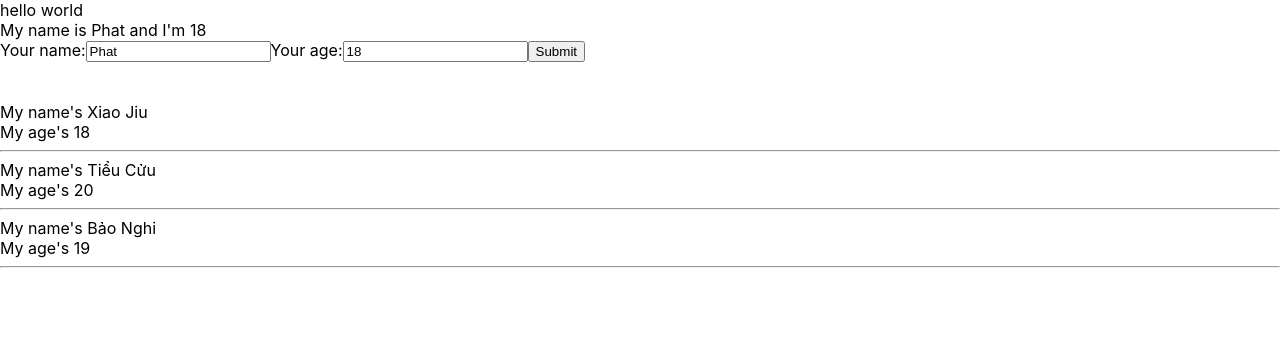
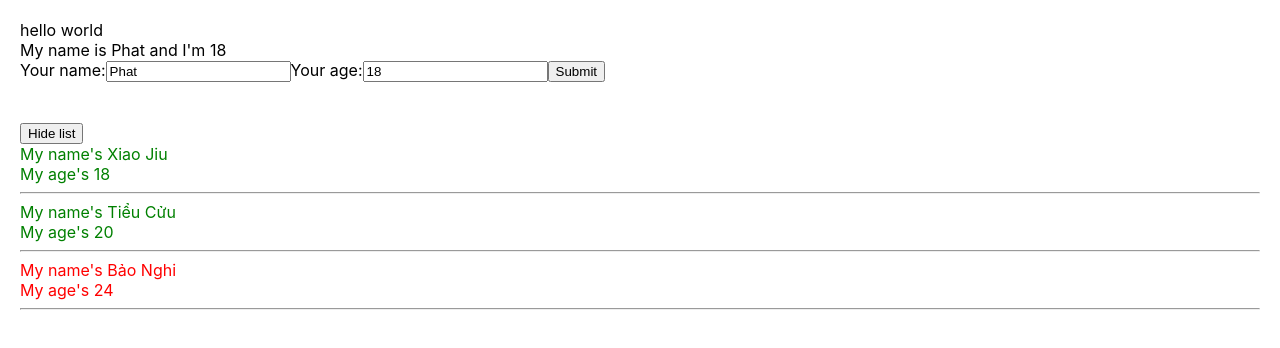
Before and after one commit to TieuCuu/reactjs-hoidanit, a React (Create React App) app: page / in a window 1280 px wide. Shown: the top 348 px of the page. Built offline with nearby package versions, Linux system fonts and the light colour scheme.

Commit message:
conditional output

```diff
--- a/src/App.css
+++ b/src/App.css
@@ -1,4 +1,14 @@
+.red {
+	color: red;
+}
+
+.green {
+	color: green;
+}
+
+
 body {
+	padding: 20px;
 	margin: 0;
 	font-family: -apple-system, BlinkMacSystemFont, 'Segoe UI', 'Roboto', 'Oxygen',
 		'Ubuntu', 'Cantarell', 'Fira Sans', 'Droid Sans', 'Helvetica Neue',
@@ -46,6 +56,7 @@
 	from {
 		transform: rotate(0deg);
 	}
+
 	to {
 		transform: rotate(360deg);
 	}
--- a/src/components/DisplayInfor.js
+++ b/src/components/DisplayInfor.js
@@ -1,6 +1,19 @@
 import React from "react";
 
 class DisplayInfor extends React.Component {
+
+    state = {
+        isShowListUser: true
+    }
+
+    handleShowHide = () => {
+        this.setState({
+            isShowListUser: !this.state.isShowListUser
+        })
+    }
+
+
+
     render() {
         //destructuring array/object
         const { listUsers } = this.props;
@@ -8,10 +21,19 @@
         return (
 
             <div>
+
+                <div>
+                    <button onClick={() => { this.handleShowHide() }}>
+                        {this.state.isShowListUser === true ? "Hide list" : "Show list"}
+                    </button>
+                </div>
+
+                {this.state.isShowListUser &&
+                    <div>
                         {listUsers.map((user) => {
-                    console.log(user);
+
                             return (
-                        <div key={user.id}>
+                                <div key={user.id} className={+user.age > 20 ? "red" : "green"}>
                                     <div>My name's {user.name} </div>
                                     <div>My age's {user.age}</div>
                                     <hr />
@@ -19,6 +41,8 @@
                             )
                         })}
                     </div>
+                }
+            </div>
         )
     }
 }
--- a/src/components/MyComponents.js
+++ b/src/components/MyComponents.js
@@ -12,9 +12,9 @@
 
     state = {
         listUsers: [
-            { id: 1, name: "Xiao Jiu", age: 18 },
-            { id: 2, name: "Tiểu Cửu", age: 20 },
-            { id: 3, name: "Bảo Nghi", age: 19 }
+            { id: 1, name: "Xiao Jiu", age: '18' },
+            { id: 2, name: "Tiểu Cửu", age: '20' },
+            { id: 3, name: "Bảo Nghi", age: '24' }
         ]
     }
 
--- a/src/index.js
+++ b/src/index.js
@@ -8,9 +8,9 @@
 const root = ReactDOM.createRoot(document.getElementById('root'));
 root.render(
   <Provider store={store}>
-    <React.StrictMode>
-      <App />
-    </React.StrictMode>
+    {/* <React.StrictMode> */}
+    <App />
+    {/* </React.StrictMode> */}
   </Provider>
 );
 
```
Lines whose indentation alone changed are shown as unchanged.
